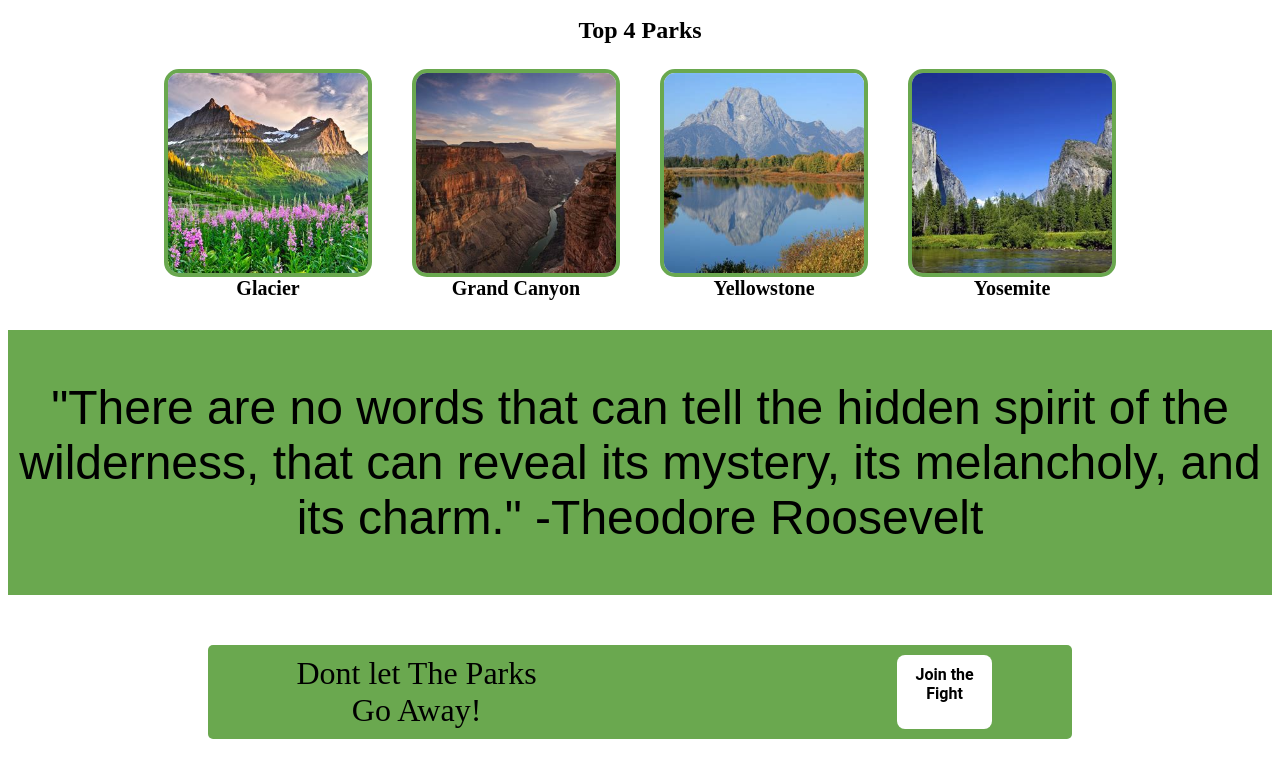
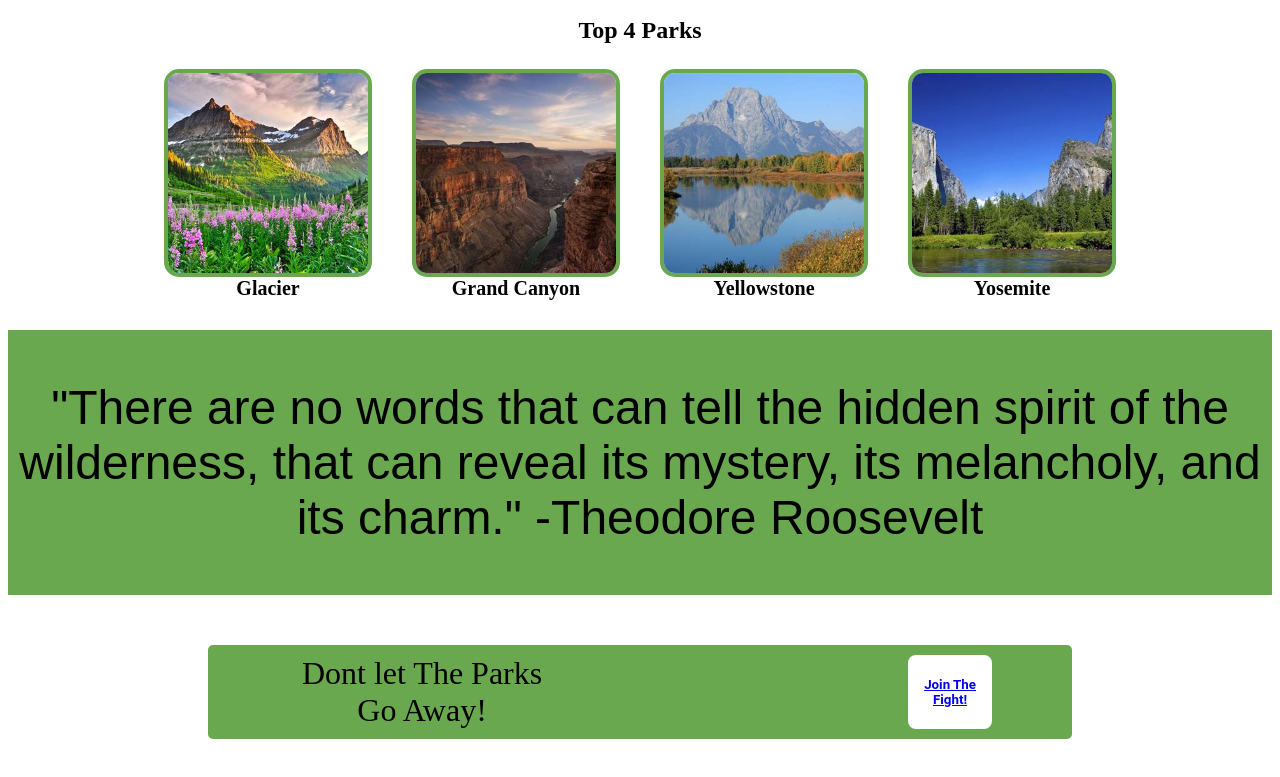
Before and after one commit to clmedders/odin-landing-page, a plain HTML site: page index.html in a window 1280 px wide. Shown: the part 515-1292 px from the top of the page. Drawn offline with Linux system fonts and the light colour scheme.

Commit message:
updated files

```diff
--- a/index.html
+++ b/index.html
@@ -61,8 +61,8 @@
   -Theodore Roosevelt
 </div>
 <div class="sign-up-box">
-  <div class="action">Dont let The Parks Go Away!</div>
-  <div class="button" href="https://www.youtube.com/watch?v=dQw4w9WgXcQ&t=143s" target="_blank">Join the Fight</div>
+  <div class="action-text">Dont let The Parks Go Away!</div>
+  <button type="button"> <a href="https://www.youtube.com/watch?v=dQw4w9WgXcQ" target="_blank">Join The Fight!</a> </button>
 </div>
 </body>
 </html>
--- a/style.css
+++ b/style.css
@@ -129,11 +129,11 @@
   flex-direction: row;
 }
 
-.action{
+.action-text{
 font-size: 32px;
 }
 
-.button{
+.sign-up-box button{
   display: block;
   text-align: center;
   justify-items: right;
```
